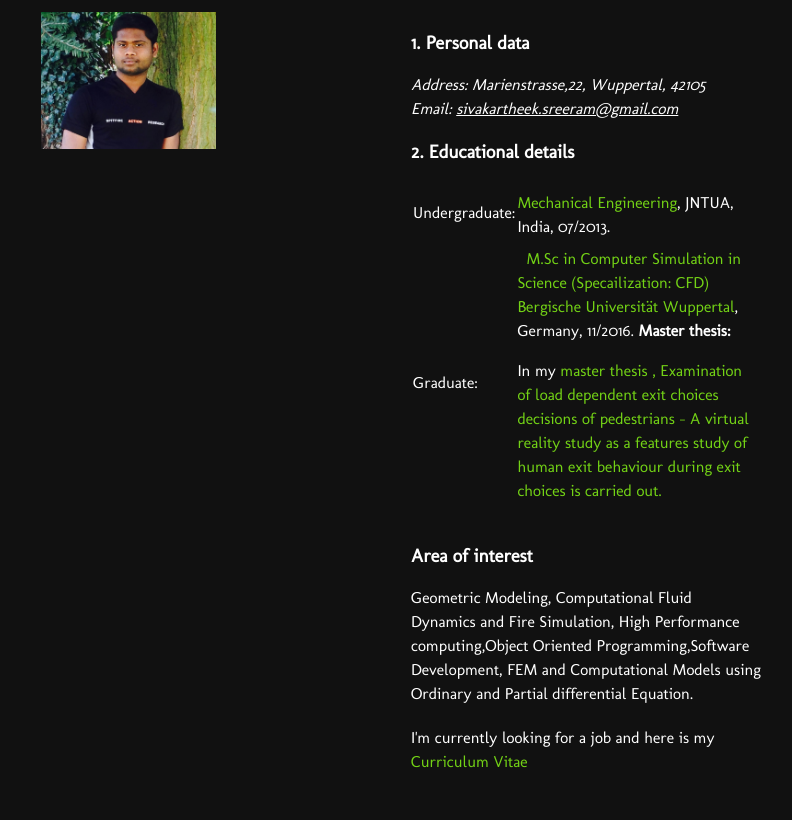
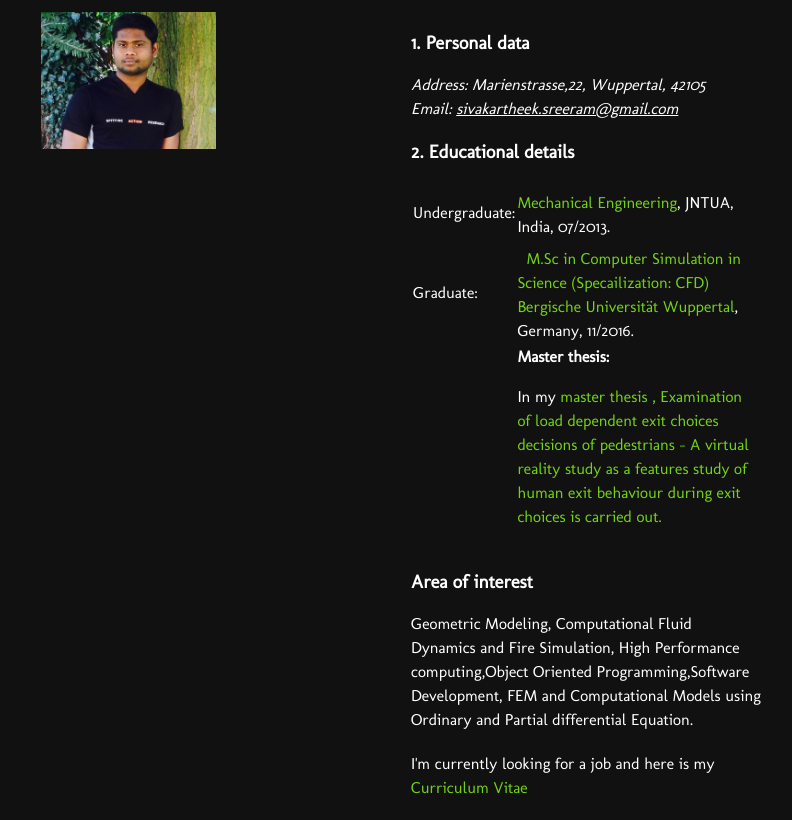
Before and after one commit to sivakartheek/sivakartheek.github.io, a plain HTML site: page index.html in a window 1280 px wide. Shown: the part 120-940 px from the top of the page, without its empty margins (234-1026 px from the left). Before the commit the page ends 914 px from the top, so only its background shows below. Drawn offline with Linux system fonts and the light colour scheme.

Commit message:
Update index.html

```diff
--- a/index.html
+++ b/index.html
@@ -37,6 +37,11 @@
      <td>
       <a href = "http://www.csis.uni-wuppertal.de/en/">&nbsp; M.Sc in Computer Simulation in Science (Specailization: CFD)</a>
       <a href="http://www.uni-wuppertal.de/en/home/">Bergische Universität Wuppertal</a>, Germany, 11/2016.
+     </td>
+     </tr>
+    <tr>
+     <td>&nbsp;</td>
+     <td>
       <b> Master thesis:</b>
       <p> In my <a href = "https://github.com/sivakartheek/VirtualReality-OculusRift/wiki"> master thesis <a/>,&nbsp;Examination of load
       dependent exit choices decisions of pedestrians - A virtual reality study as a features study of human exit behaviour during exit
```
